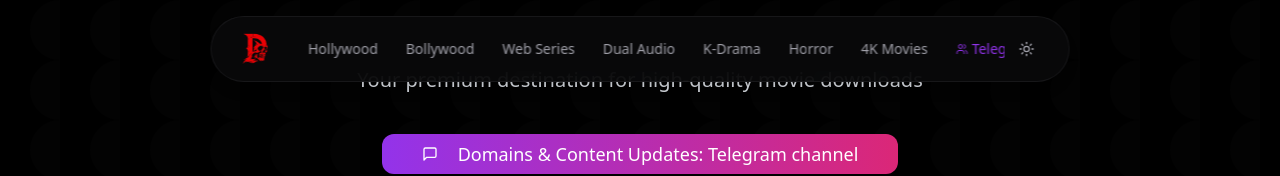
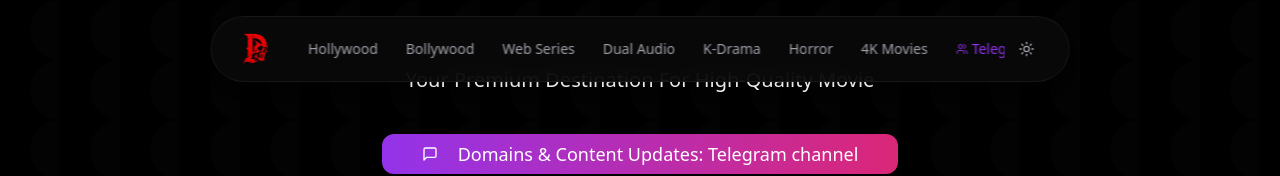
Before and after one commit to murphyatehra/finalwebb, a React (Vite) app: page / in a window 1280 px wide. Shown: the top 176 px of the page. Built offline with nearby package versions, Linux system fonts and the light colour scheme; no server answers; the database is empty.

Commit message:
Update Hero.tsx

```diff
--- a/src/components/Hero.tsx
+++ b/src/components/Hero.tsx
@@ -18,8 +18,8 @@ const Hero = () => {
       />
       <div className="relative z-10 text-center px-4 max-w-4xl mx-auto w-full">
         {/* Tagline */}
-        <p className="text-white dark:text-gray-300 text-sm sm:text-base md:text-lg lg:text-xl mb-4 md:mb-10 max-w-full px-4 text-center break-words mx-auto">
-         Your premium destination for high-quality movie downloads
+        <p className="text-grey-900 dark:text-white text-sm sm:text-base md:text-lg lg:text-xl mb-4 md:mb-10 max-w-full px-4 text-center break-words mx-auto">
+         Your Premium Destination For High-Quality Movie
        </p>
 
       {/* Join Telegram Button */}
```
